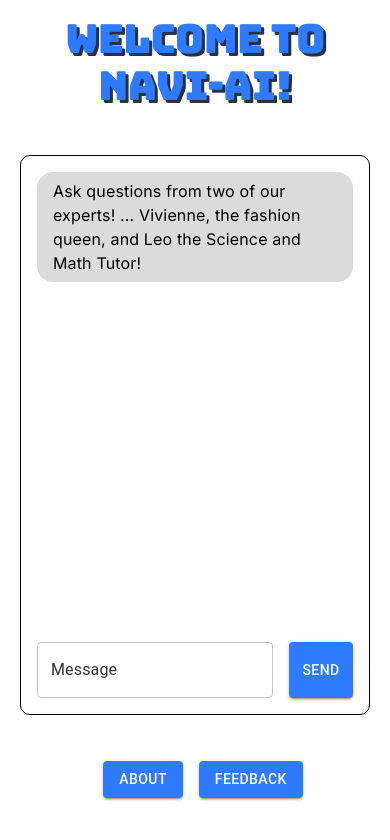
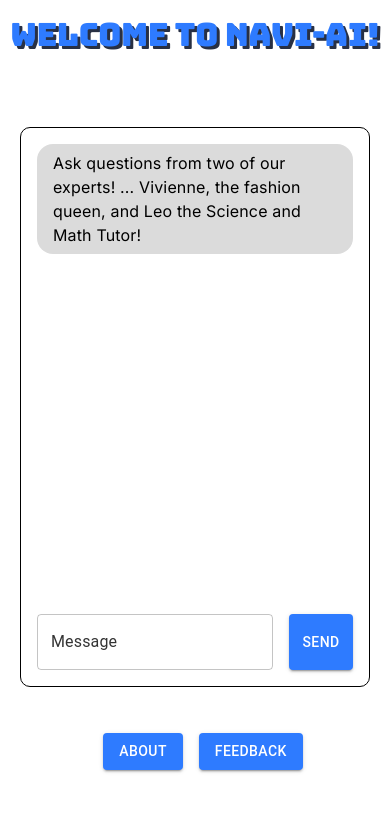
Before and after one commit to AawaizAli/Ai-chat-support-bot, a Next.js app in the folder chatsupport/: page / in a window 390 px wide. Shown: the top 840 px of the page. Built offline with nearby package versions, Linux system fonts and the light colour scheme.

Commit message:
mobile heading size

```diff
--- a/chatsupport/app/page.js
+++ b/chatsupport/app/page.js
@@ -228,7 +228,7 @@ export default function Home() {
                         textShadow: "3px 3px 0px #283044",
                         fontSize: "3.5rem",
                         "@media (max-width: 600px)": {
-                            fontSize: "2.5rem",
+                            fontSize: "2rem",
                         },
                     }}>
                     Welcome to Navi-AI!
```
